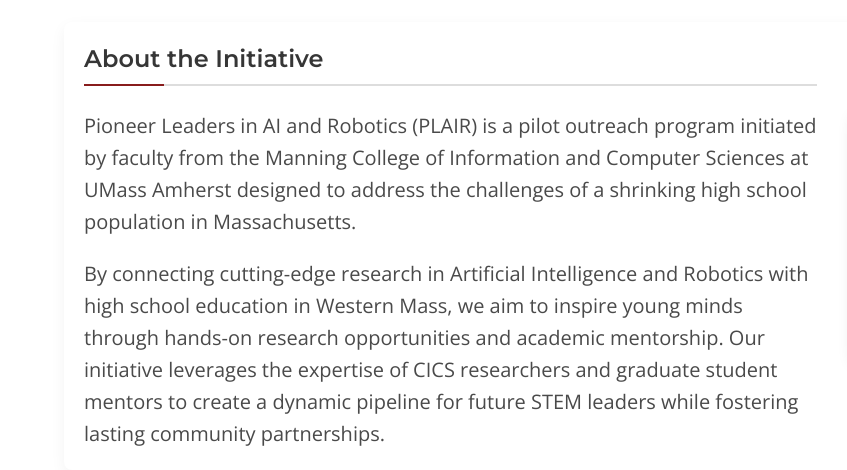
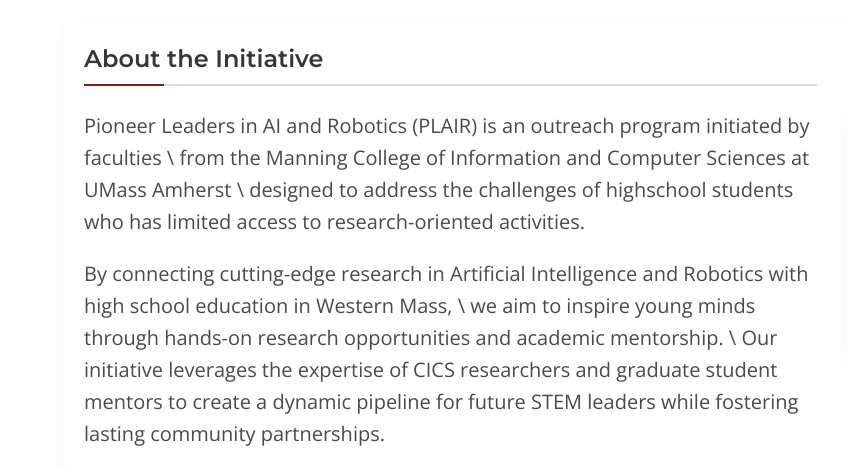
Before and after one commit to ebagdasa/plair, a plain HTML site: page index.html in a window 1280 px wide. Shown: the part 330-800 px from the top of the page, 0-847 px from the left. Drawn offline with nearby package versions, Linux system fonts and the light colour scheme.

Commit message:
some texts

```diff
--- a/index.html
+++ b/index.html
@@ -102,10 +102,14 @@
             <h2 class="title is-4 border-bottom-umass section-title">About the Initiative</h2>
             <div class="content">
               <p class="is-size-5">
-                Pioneer Leaders in AI and Robotics (PLAIR) is a pilot outreach program initiated by faculty from the Manning College of Information and Computer Sciences at UMass Amherst designed to address the challenges of a shrinking high school population in Massachusetts.
+                Pioneer Leaders in AI and Robotics (PLAIR) is an outreach program initiated by faculties \
+                from the Manning College of Information and Computer Sciences at UMass Amherst \
+                designed to address the challenges of highschool students who has limited access to research-oriented activities.
               </p>
               <p class="is-size-5">
-                By connecting cutting-edge research in Artificial Intelligence and Robotics with high school education in Western Mass, we aim to inspire young minds through hands-on research opportunities and academic mentorship. Our initiative leverages the expertise of CICS researchers and graduate student mentors to create a dynamic pipeline for future STEM leaders while fostering lasting community partnerships.
+                By connecting cutting-edge research in Artificial Intelligence and Robotics with high school education in Western Mass, \
+                we aim to inspire young minds through hands-on research opportunities and academic mentorship. \
+                Our initiative leverages the expertise of CICS researchers and graduate student mentors to create a dynamic pipeline for future STEM leaders while fostering lasting community partnerships.
               </p>
             </div>
           </div>
```
